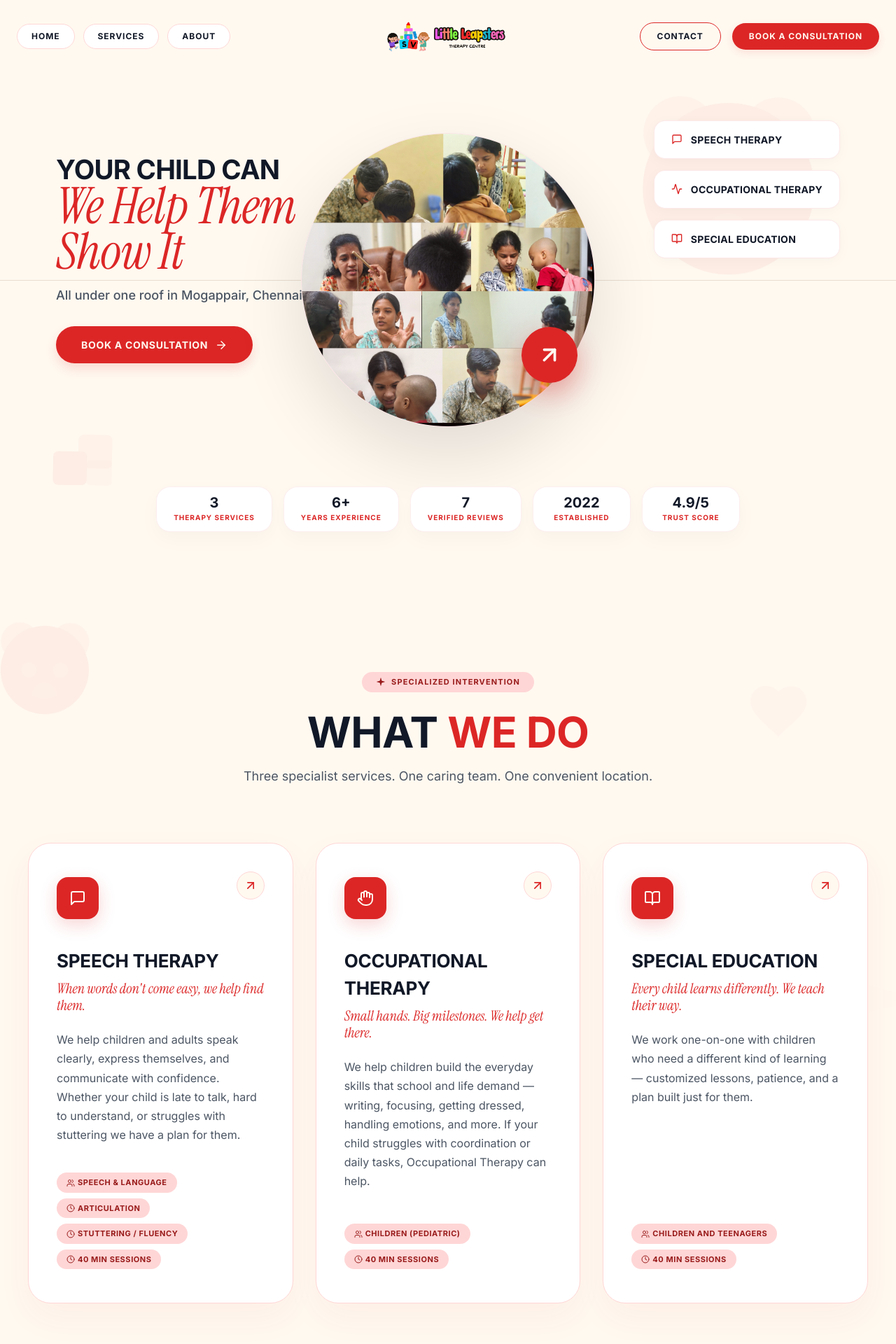
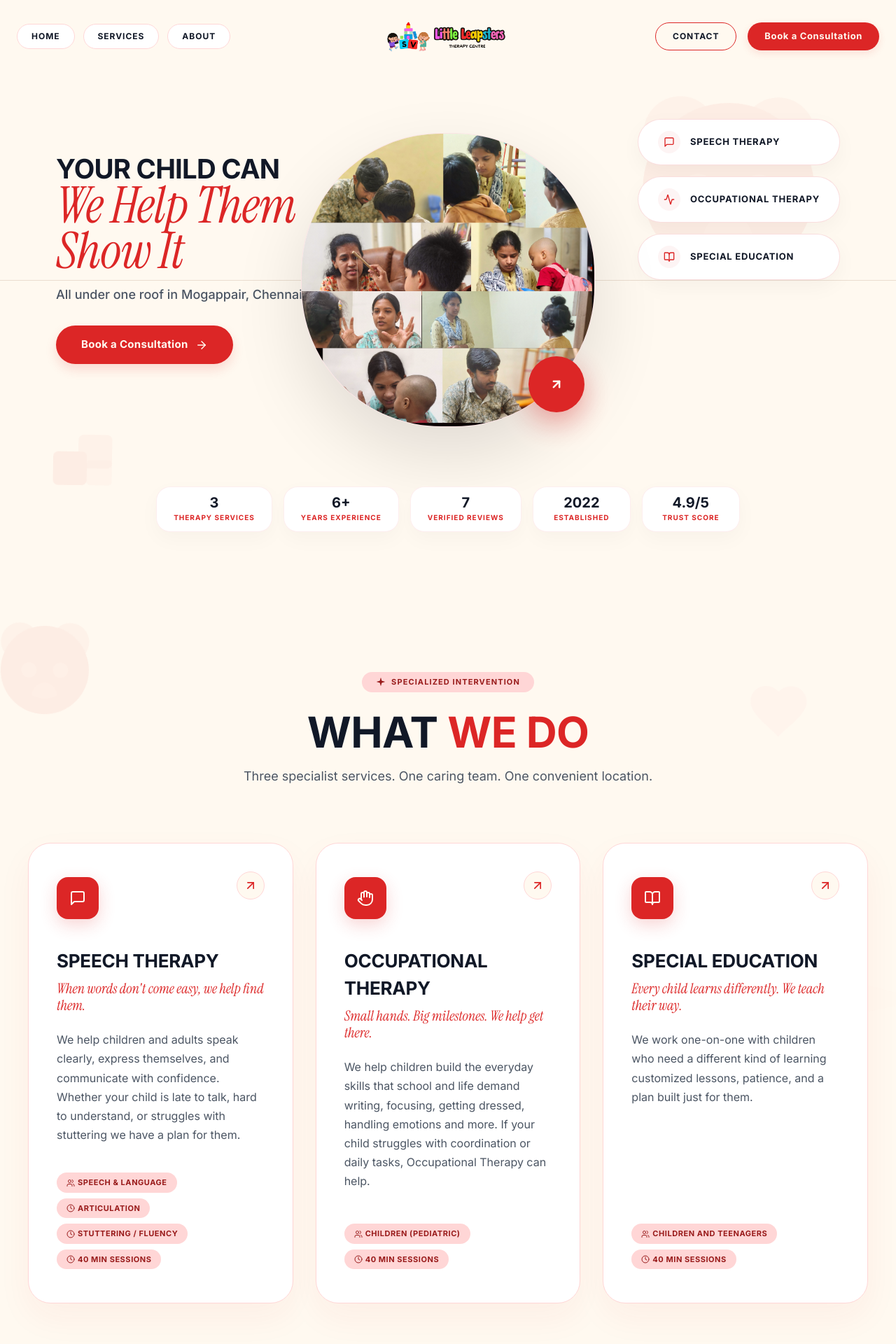
Before and after one commit to Nadeem-2079/svlittle, a React (Vite) app: page / in a window 1280 px wide. Shown: the top 1920 px of the page at 70% size. Built offline with nearby package versions, Linux system fonts and the light colour scheme.

Commit message:
fixed commit4

```diff
--- a/src/components/AboutFounder.jsx
+++ b/src/components/AboutFounder.jsx
@@ -61,7 +61,7 @@
             <div style={{ display: 'grid', gridTemplateColumns: '1fr 1fr', gap: '60px', alignItems: 'center' }} className="origin-grid">
               <p style={{ fontSize: '17px', color: '#4B5563', lineHeight: 1.8, marginBottom: 0 }}>
                 SV Little Leapsters started from home with one therapist, one family, and a lot of trust. Vasanthi was travelling daily for sessions when an unexpected fall forced her to stop.
-                Her husband set up a Google listing. They forgot to add the phone number. Three months later — dozens of parents had already been searching. That moment was the beginning.
+                Her husband set up a Google listing. They forgot to add the phone number. Three months later dozens of parents had already been searching. That moment was the beginning.
               </p>
               <div style={{ backgroundColor: '#FFF9F0', padding: '40px', borderRadius: '24px', border: '1px dashed #DC2626' }}>
                 <div style={{ fontFamily: "'Instrument Serif', serif", fontSize: '24px', color: '#DC2626', fontStyle: 'italic', lineHeight: 1.3 }}>
--- a/src/components/Footer.jsx
+++ b/src/components/Footer.jsx
@@ -165,7 +165,7 @@
           </div>
 
           <div style={{ fontSize: '12px', display: 'flex', alignItems: 'center', gap: '12px' }}>
-            <span style={{ color: '#6B7280', textTransform: 'uppercase', letterSpacing: '0.1em' }}>Digital Partner</span>
+            <span style={{ color: '#6B7280', textTransform: 'uppercase', letterSpacing: '0.1em' }}>Developed By</span>
             <a href="https://www.ausdauergroups.in" target="_blank" rel="noopener noreferrer" style={{
               display: 'flex', alignItems: 'center', gap: '4px',
               color: '#FFF9F0', fontWeight: '800', textDecoration: 'none', transition: 'color 0.2s'
--- a/src/components/Header.jsx
+++ b/src/components/Header.jsx
@@ -99,8 +99,8 @@
           <a href="#contact" style={{ textDecoration: 'none' }}>
             <button style={{
               backgroundColor: '#DC2626', color: '#FFF9F0', border: 'none',
-              padding: '10px 24px', borderRadius: '100px', fontSize: '12px', fontWeight: '800',
-              textTransform: 'uppercase', letterSpacing: '0.08em', cursor: 'pointer',
+              padding: '10px 24px', borderRadius: '100px', fontSize: '13px', fontWeight: '800',
+              letterSpacing: '0.05em', cursor: 'pointer',
               boxShadow: '0 4px 12px rgba(220, 38, 38, 0.12)', transition: 'all 0.3s'
             }} onMouseEnter={e => e.target.style.transform = 'translateY(-2px)'} onMouseLeave={e => e.target.style.transform = 'translateY(0)'}>
               Book a Consultation
@@ -188,7 +188,7 @@
                 <a href="#contact" style={{ textDecoration: 'none' }}>
                   <button style={{
                     width: '100%', backgroundColor: '#DC2626', color: '#FFF9F0', border: 'none',
-                    padding: '16px', borderRadius: '12px', fontSize: '13px', fontWeight: '800', textTransform: 'uppercase'
+                    padding: '16px', borderRadius: '12px', fontSize: '14px', fontWeight: '800'
                   }}>
                     Book a Consultation
                   </button>
--- a/src/components/HeroSection.jsx
+++ b/src/components/HeroSection.jsx
@@ -87,11 +87,11 @@
           {/* Delicate Mission Tagline */}
 
           <motion.div variants={fadeUp}>
-            <Link to="/#contact" style={{
+            <Link to="/#contact" className="hero-cta-btn" style={{
               backgroundColor: '#DC2626', color: '#FFF9F0',
               padding: '16px 36px', borderRadius: '100px',
-              fontSize: '14px', fontWeight: '800', textDecoration: 'none',
-              letterSpacing: '0.05em', textTransform: 'uppercase',
+              fontSize: '15px', fontWeight: '800', textDecoration: 'none',
+              letterSpacing: '0.02em',
               display: 'inline-flex', alignItems: 'center', gap: '10px',
               boxShadow: '0 8px 16px rgba(220, 38, 38, 0.15)', transition: 'all 0.3s'
             }}
@@ -114,23 +114,36 @@
               <motion.div
                 key={idx}
                 variants={fadeUp}
+                whileHover={{ y: -5, boxShadow: '0 20px 40px rgba(220, 38, 38, 0.12)', borderColor: 'rgba(220, 38, 38, 0.3)' }}
+                className="hero-service-tag"
                 style={{
                   backgroundColor: '#FFFFFF',
-                  padding: '16px 24px',
-                  borderRadius: '16px',
-                  border: '1px solid rgba(220, 38, 38, 0.1)',
-                  boxShadow: '0 4px 20px rgba(0,0,0,0.03)',
+                  padding: '16px 28px',
+                  borderRadius: '100px',
+                  border: '1px solid rgba(220, 38, 38, 0.15)',
+                  boxShadow: '0 10px 30px rgba(0,0,0,0.04)',
                   display: 'flex',
                   alignItems: 'center',
-                  gap: '12px',
+                  gap: '14px',
                   color: '#111827',
                   fontWeight: '700',
-                  fontSize: '14px',
+                  fontSize: '13px',
                   textTransform: 'uppercase',
-                  letterSpacing: '0.02em'
+                  letterSpacing: '0.06em',
+                  cursor: 'pointer',
+                  transition: 'border-color 0.3s'
                 }}
               >
-                <div style={{ color: '#DC2626' }}>{s.icon}</div>
+                <div style={{
+                  color: '#DC2626',
+                  backgroundColor: 'rgba(220, 38, 38, 0.05)',
+                  width: '32px',
+                  height: '32px',
+                  borderRadius: '50%',
+                  display: 'flex',
+                  alignItems: 'center',
+                  justifyContent: 'center'
+                }}>{s.icon}</div>
                 {s.title}
               </motion.div>
             ))}
@@ -153,8 +166,8 @@
           top: '50%',
           left: '50%',
           transform: 'translate(-50%, -50%)',
-          width: '480px',
-          height: '480px',
+          width: '340px',
+          height: '500px',
           zIndex: 20,
           pointerEvents: 'none'
         }} className="central-focal">
@@ -165,7 +178,7 @@
             style={{
               width: '100%',
               height: '100%',
-              borderRadius: '50%', // PERFECT CIRCLE
+              borderRadius: '200px', // VERTICAL PILL SHAPE
               backgroundColor: '#FFFFFF',
               border: '1px solid rgba(220, 38, 38, 0.12)',
               boxShadow: '0 40px 100px rgba(0,0,0,0.12)',
@@ -190,16 +203,16 @@
             transition={{ duration: 0.8, delay: 0.6, ease: "easeOut" }}
             style={{
               position: 'absolute',
-              bottom: '15%',
-              right: '25px',
+              bottom: '5%',
+              right: '15px',
               zIndex: 30,
               pointerEvents: 'auto'
             }}
           >
-            <a href="#gallery" style={{ display: 'flex', alignItems: 'center', justifyContent: 'center', color: 'inherit', textDecoration: 'none', width: '80px', height: '80px', borderRadius: '50%', backgroundColor: '#DC2626', boxShadow: '0 15px 40px rgba(220, 38, 38, 0.4)' }}
+            <a href="#gallery" className="hero-action-btn" style={{ display: 'flex', alignItems: 'center', justifyContent: 'center', color: 'inherit', textDecoration: 'none', width: '80px', height: '80px', borderRadius: '50%', backgroundColor: '#DC2626', boxShadow: '0 15px 40px rgba(220, 38, 38, 0.4)' }}
               onMouseEnter={e => e.currentTarget.style.backgroundColor = '#991B1B'}
               onMouseLeave={e => e.currentTarget.style.backgroundColor = '#DC2626'}>
-              <ArrowUpRight size={36} strokeWidth={2.5} color="#FFF9F0" />
+              <ArrowUpRight size={20} strokeWidth={3} color="#FFF9F0" />
             </a>
           </motion.div>
         </div>
@@ -277,26 +290,59 @@
           }
           .hero-stat-quad {
             display: flex !important;
-            padding: 24px !important;
+            padding: 20px 24px !important;
+            margin-top: 50px !important;
             align-items: center !important;
+            justify-content: center !important;
             order: 2 !important;
+            border: none !important;
           }
-          .hero-stat-quad div {
-            display: grid !important;
-            grid-template-columns: repeat(auto-fit, minmax(140px, 1fr)) !important;
+          .hero-stat-quad > div {
+            display: flex !important;
+            flex-direction: column !important;
+            align-items: center !important;
             gap: 12px !important;
             width: 100% !important;
             max-width: none !important;
+            transform: none !important;
           }
-          .hero-stat-quad div div { width: auto !important; padding: 12px !important; }
+          .hero-service-tag {
+            width: 260px !important;
+            padding: 10px 14px !important;
+            border-radius: 100px !important;
+            display: flex !important;
+            flex-direction: row !important;
+            align-items: center !important;
+            justify-content: flex-start !important;
+            gap: 10px !important;
+            box-shadow: 0 8px 18px rgba(220, 38, 38, 0.05) !important;
+            border: 1px solid rgba(220, 38, 38, 0.1) !important;
+            background-color: #FFFFFF !important;
+            text-align: left !important;
+            font-size: 12px !important; /* Slightly smaller to prevent wrap */
+          }
+          /* Subtle centered zig-zag */
+          .hero-service-tag:nth-child(1) { transform: translateX(-12px) !important; }
+          .hero-service-tag:nth-child(2) { transform: translateX(12px) !important; }
+          .hero-service-tag:nth-child(3) { transform: translateX(-4px) !important; }
+          .hero-action-btn {
+            width: 48px !important;
+            height: 48px !important;
+            right: 10px !important;
+            bottom: 5% !important;
+          }
+          .hero-action-btn svg {
+            width: 18px !important;
+            height: 18px !important;
+          }
           .central-focal {
             position: relative !important;
             transform: none !important;
             margin: 40px auto !important;
             top: auto !important;
             left: auto !important;
-            width: 300px !important;
-            height: 300px !important;
+            width: 260px !important;
+            height: 380px !important;
             order: 3 !important;
           }
           .hero-experience-quad {
@@ -314,6 +360,10 @@
           .hero-trust-bar > div { width: 100% !important; }
           .stat-divider { display: none !important; }
           .hero-social-quad { display: none !important; }
+          .hero-cta-btn {
+            padding: 12px 24px !important;
+            font-size: 13px !important;
+          }
         }
       `}</style>
     </section>
--- a/src/components/ProcessSection.jsx
+++ b/src/components/ProcessSection.jsx
@@ -141,6 +141,7 @@
                     alignItems: 'center',
                     textAlign: 'center'
                   }}
+                  className="process-step"
                 >
                   <div style={{
                     width: '56px',
@@ -160,10 +161,11 @@
                     transition: 'all 0.3s',
                     position: 'relative',
                     zIndex: 2
-                  }}>
+                  }} className="process-step-number">
                     {step.num}
                   </div>
 
+                  <div className="process-step-content">
                     <h3 style={{
                       fontFamily: "'Inter', sans-serif",
                       fontSize: '15px',
@@ -189,6 +191,7 @@
                     }}>
                       {step.desc}
                     </p>
+                  </div>
                 </motion.div>
               )
             })}
@@ -196,11 +199,11 @@
         </div>
 
         <div style={{ display: 'flex', justifyContent: 'center', marginTop: '80px' }}>
-          <a href="#contact" style={{
+          <a href="#contact" className="process-cta-btn" style={{
             backgroundColor: '#DC2626', color: '#FFF9F0',
             padding: '18px 48px', borderRadius: '100px',
-            fontSize: '14px', fontWeight: '800', textDecoration: 'none',
-            letterSpacing: '0.1em', textTransform: 'uppercase',
+            fontSize: '15px', fontWeight: '800', textDecoration: 'none',
+            letterSpacing: '0.02em',
             border: '1px solid #DC2626',
             boxShadow: '0 12px 24px rgba(220, 38, 38, 0.3)', transition: 'all 0.3s'
           }}
@@ -219,6 +222,25 @@
           }
           .mobile-only-line {
             display: block !important;
+            left: 28px !important;
+            transform: none !important;
+          }
+          .process-step {
+            flex-direction: row !important;
+            align-items: flex-start !important;
+            text-align: left !important;
+            gap: 20px !important;
+          }
+          .process-step-number {
+            flex-shrink: 0 !important;
+            margin-bottom: 0 !important;
+          }
+          .process-step-content {
+            text-align: left !important;
+          }
+          .process-cta-btn {
+            padding: 12px 28px !important;
+            font-size: 13px !important;
           }
         }
       `}</style>
--- a/src/components/ScrollToTopButton.jsx
+++ b/src/components/ScrollToTopButton.jsx
@@ -39,9 +39,23 @@
           }}
           aria-label="Scroll to top"
         >
-          <ArrowUp size={24} strokeWidth={2.5} />
+          <ArrowUp size={24} className="top-arrow-icon" strokeWidth={2.5} />
         </motion.button>
       )}
+      <style>{`
+        @media (max-width: 768px) {
+          button[aria-label="Scroll to top"] {
+            width: 44px !important;
+            height: 44px !important;
+            bottom: 24px !important;
+            right: 24px !important;
+          }
+          .top-arrow-icon {
+            width: 20px !important;
+            height: 20px !important;
+          }
+        }
+      `}</style>
     </AnimatePresence>
   )
 }
--- a/src/components/ServicesGrid.jsx
+++ b/src/components/ServicesGrid.jsx
@@ -23,7 +23,7 @@
     icon: <Hand size={24} />,
     title: 'Occupational Therapy',
     hook: "Small hands. Big milestones. We help get there.",
-    desc: "We help children build the everyday skills that school and life demand — writing, focusing, getting dressed, handling emotions, and more. If your child struggles with coordination or daily tasks, Occupational Therapy can help.",
+    desc: "We help children build the everyday skills that school and life demand writing, focusing, getting dressed, handling emotions and more. If your child struggles with coordination or daily tasks, Occupational Therapy can help.",
     meta: ["Children (Pediatric)", "40 min sessions"],
     color: '#DC2626'
   },
@@ -31,7 +31,7 @@
     icon: <BookOpen size={24} />,
     title: 'Special Education',
     hook: "Every child learns differently. We teach their way.",
-    desc: "We work one-on-one with children who need a different kind of learning — customized lessons, patience, and a plan built just for them.",
+    desc: "We work one-on-one with children who need a different kind of learning customized lessons, patience, and a plan built just for them.",
     meta: ["Children and teenagers", "40 min sessions"],
     color: '#DC2626'
   }
--- a/src/components/WhyChooseUs.jsx
+++ b/src/components/WhyChooseUs.jsx
@@ -14,12 +14,12 @@
   {
     icon: <LayoutGrid size={24} />,
     title: "Comprehensive Care",
-    desc: "All 3 therapies in one place—no need to run to different clinics for Speech, OT, or Special Education."
+    desc: "All 3 therapies in one place,no need to run to different clinics for Speech, OT, or Special Education."
   },
   {
     icon: <Zap size={24} />,
     title: "Personalized Programs",
-    desc: "Programs built specifically for your child’s unique needs, never a one-size-fits-all template."
+    desc: "Programs built specifically for your child’s unique needs, never a one-size fits all template."
   },
   {
     icon: <Users size={24} />,
```
Lines whose indentation alone changed are shown as unchanged.
